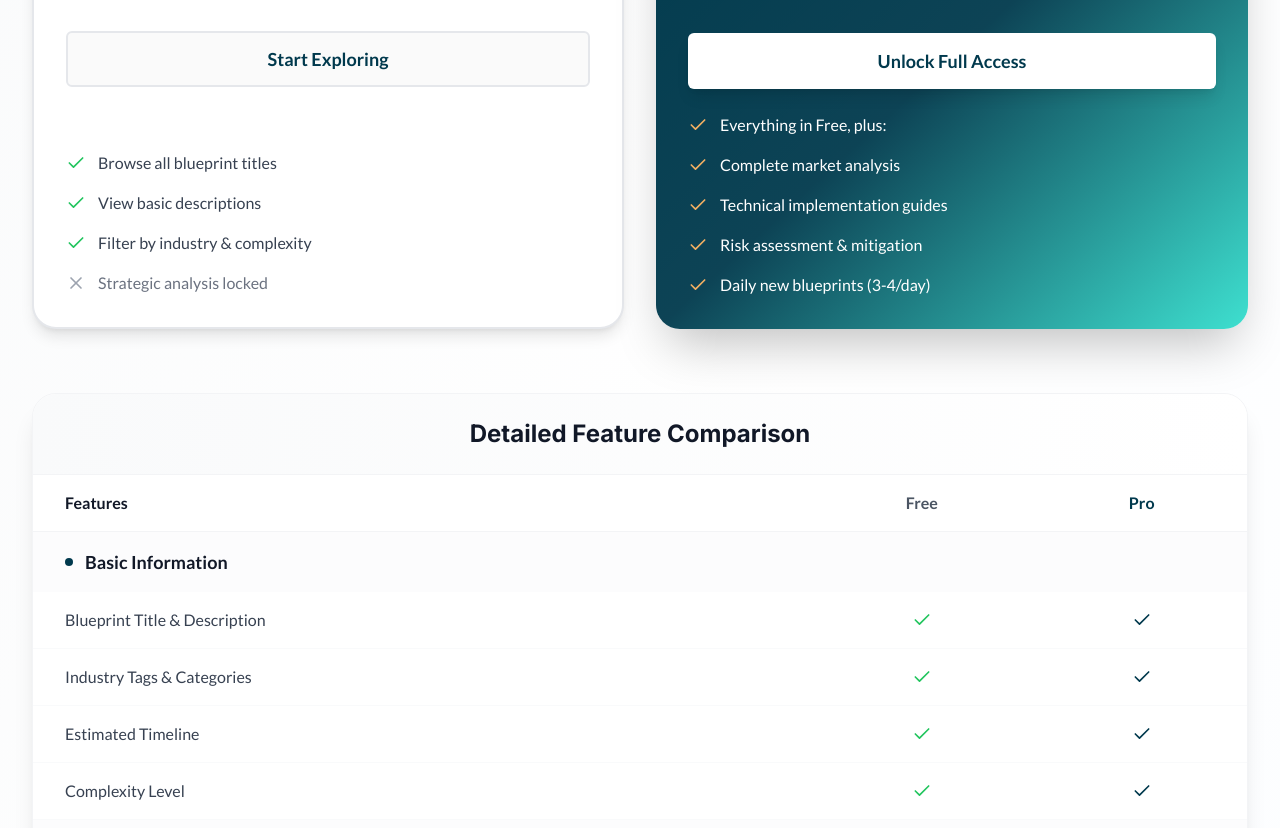
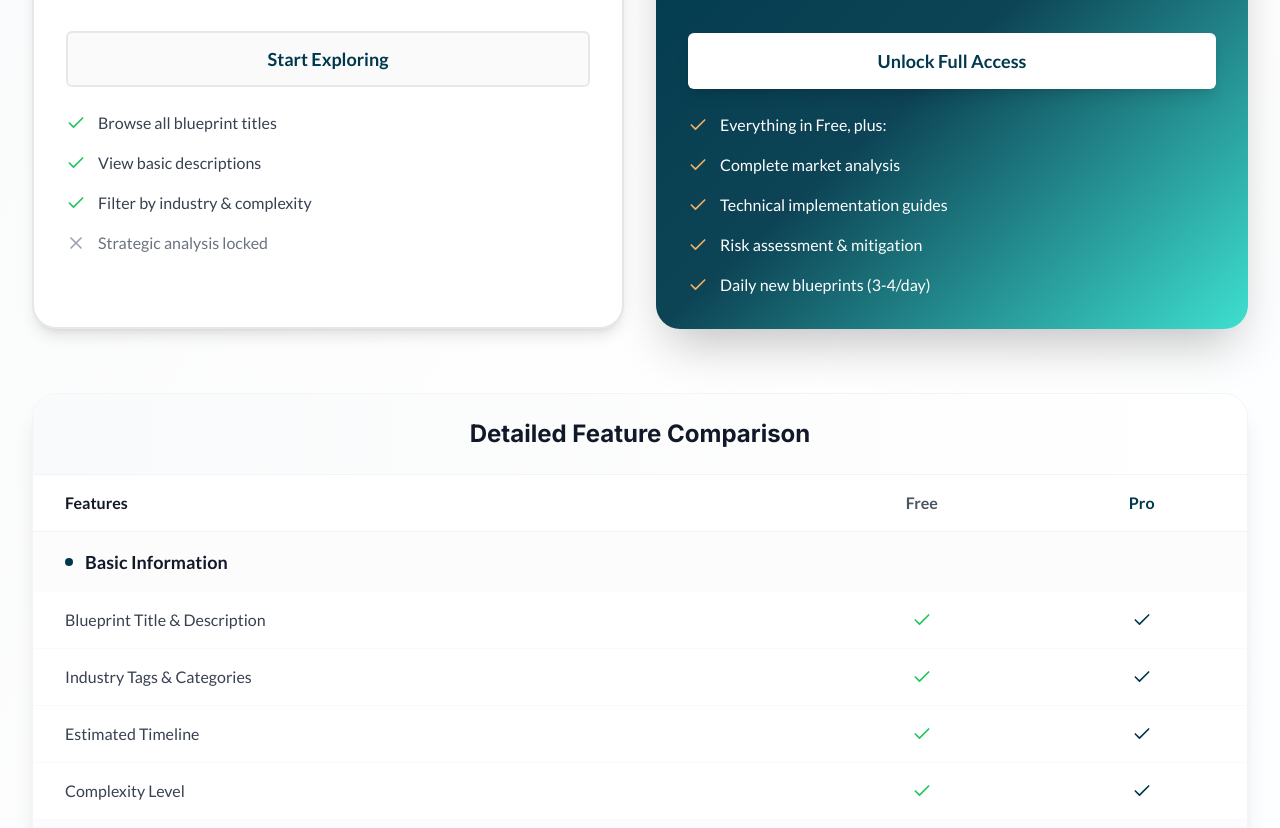
Before and after one commit to mandula-abhilash/retry-build, a Next.js app in the folder frontend/: page / in a window 1280 px wide. Shown: the part 1977-2805 px from the top of the page. Built offline with nearby package versions, Linux system fonts and the light colour scheme.

Commit message:
Fix feature comparision buttons alignment

```diff
--- a/frontend/src/components/landing-page/FeatureComparison.jsx
+++ b/frontend/src/components/landing-page/FeatureComparison.jsx
@@ -81,11 +81,11 @@ export default function FeatureComparison() {
             <Button
               variant="outline"
               size="lg"
-              className="w-full mb-16 py-4 text-lg font-semibold border-2 border-gray-200 hover:border-gray-300 h-14"
+              className="w-full mb-6 py-4 text-lg font-semibold border-2 border-gray-200 hover:border-gray-300 h-14"
             >
               Start Exploring
             </Button>
-            <div className="space-y-4">
+            <div className="space-y-4 pb-10">
               <div className="flex items-center space-x-3">
                 <Check className="h-5 w-5 text-green-500 flex-shrink-0" />
                 <span className="text-gray-700">
```
